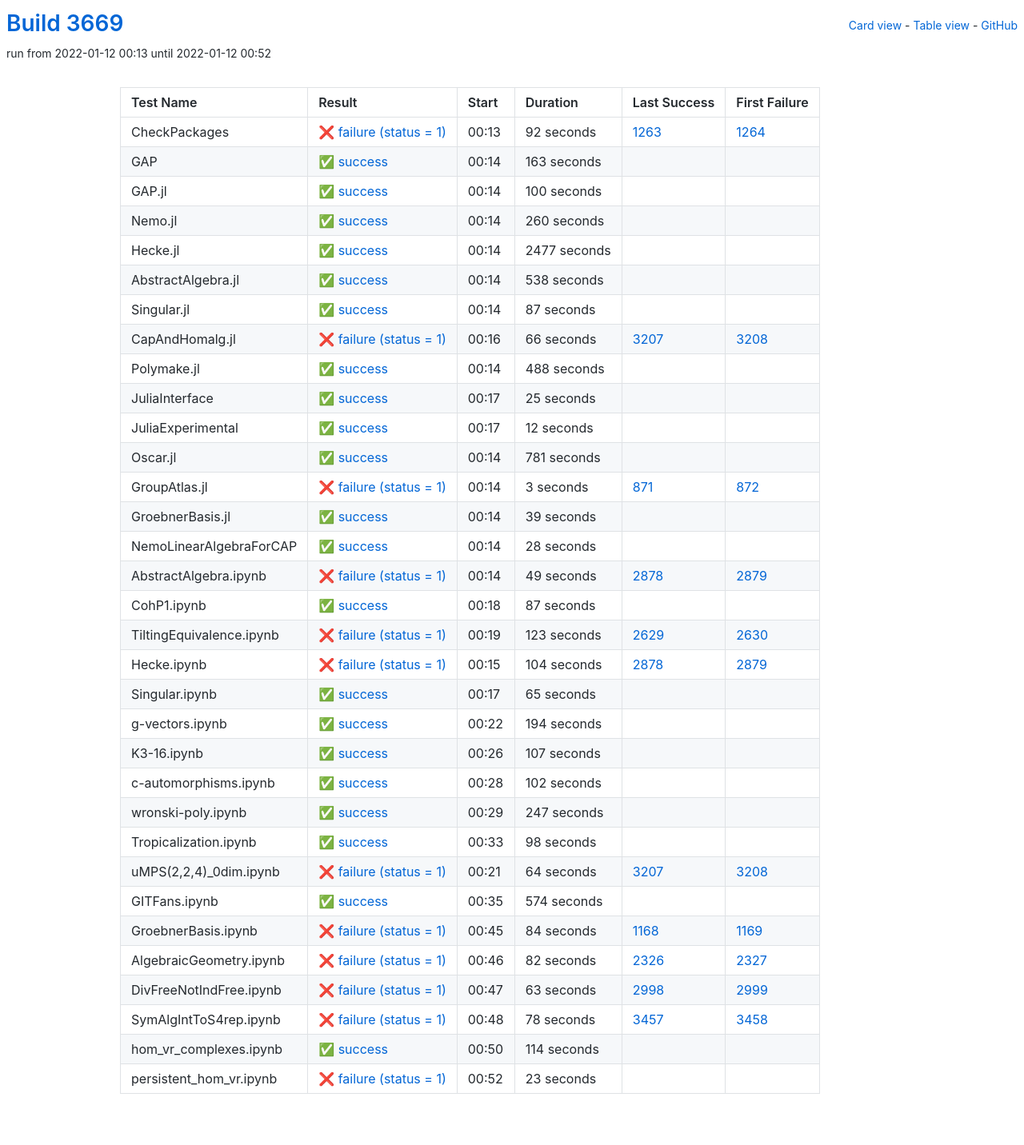
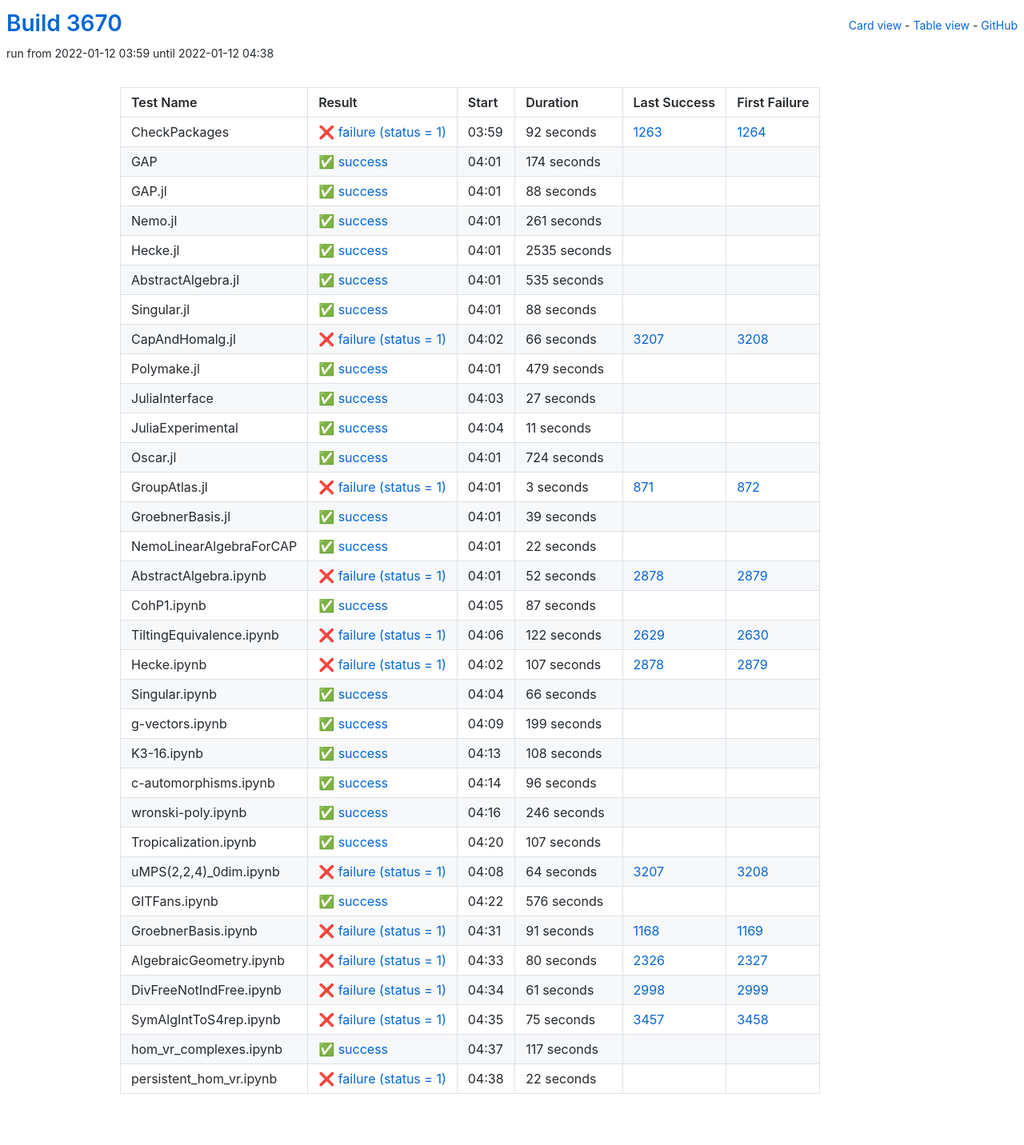
Before and after one commit to oscar-system/oscar-ci-status-stable, a Jekyll site: the page built from table.html, in a window 1280 px wide. Shown: the whole page at 80% size. Built offline with Jekyll 4.4.1, drawn with Linux system fonts in a browser that asks for light colours.

Commit message:
Build #3670

```diff
--- a/_data/ci.yml
+++ b/_data/ci.yml
@@ -1,6 +1,6 @@
 ---
-build: 3669
-build_url: https://oscarci.mathematik.uni-kl.de/job/oscar-stable/3669/
+build: 3670
+build_url: https://oscarci.mathematik.uni-kl.de/job/oscar-stable/3670/
 job: oscar-stable
 organization: oscar-system
 repo: oscar-ci-status-stable
@@ -8,8 +8,8 @@ repourl: https://github.com/oscar-system/oscar-ci-status-stable
 tests:
 - name: CheckPackages
   id: checkpackages
-  log: https://oscarci.mathematik.uni-kl.de/job/oscar-stable/3669/artifact/logs/build-3669/CheckPackages.log
-  start: 2022-01-12 00:13
+  log: https://oscarci.mathematik.uni-kl.de/job/oscar-stable/3670/artifact/logs/build-3670/CheckPackages.log
+  start: 2022-01-12 03:59
   success: false
   exitcode: 1
   status: failure
@@ -20,80 +20,80 @@ tests:
   first_failure_url: https://oscarci.mathematik.uni-kl.de/job/oscar-stable/1264/
 - name: GAP
   id: gap
-  log: https://oscarci.mathematik.uni-kl.de/job/oscar-stable/3669/artifact/logs/build-3669/GAP.log
-  start: 2022-01-12 00:14
+  log: https://oscarci.mathematik.uni-kl.de/job/oscar-stable/3670/artifact/logs/build-3670/GAP.log
+  start: 2022-01-12 04:01
   success: true
   exitcode: 0
   status: success
-  duration: 163
+  duration: 174
   last_success: false
   last_success_url:
   first_failure: false
   first_failure_url:
 - name: GAP.jl
   id: gap-jl
-  log: https://oscarci.mathematik.uni-kl.de/job/oscar-stable/3669/artifact/logs/build-3669/GAP.jl.log
-  start: 2022-01-12 00:14
+  log: https://oscarci.mathematik.uni-kl.de/job/oscar-stable/3670/artifact/logs/build-3670/GAP.jl.log
+  start: 2022-01-12 04:01
   success: true
   exitcode: 0
   status: success
-  duration: 100
+  duration: 88
   last_success: false
   last_success_url:
   first_failure: false
   first_failure_url:
 - name: Nemo.jl
   id: nemo-jl
-  log: https://oscarci.mathematik.uni-kl.de/job/oscar-stable/3669/artifact/logs/build-3669/Nemo.jl.log
-  start: 2022-01-12 00:14
+  log: https://oscarci.mathematik.uni-kl.de/job/oscar-stable/3670/artifact/logs/build-3670/Nemo.jl.log
+  start: 2022-01-12 04:01
   success: true
   exitcode: 0
   status: success
-  duration: 260
+  duration: 261
   last_success: false
   last_success_url:
   first_failure: false
   first_failure_url:
 - name: Hecke.jl
   id: hecke-jl
-  log: https://oscarci.mathematik.uni-kl.de/job/oscar-stable/3669/artifact/logs/build-3669/Hecke.jl.log
-  start: 2022-01-12 00:14
+  log: https://oscarci.mathematik.uni-kl.de/job/oscar-stable/3670/artifact/logs/build-3670/Hecke.jl.log
+  start: 2022-01-12 04:01
   success: true
   exitcode: 0
   status: success
-  duration: 2477
+  duration: 2535
   last_success: false
   last_success_url:
   first_failure: false
   first_failure_url:
 - name: AbstractAlgebra.jl
   id: abstractalgebra-jl
-  log: https://oscarci.mathematik.uni-kl.de/job/oscar-stable/3669/artifact/logs/build-3669/AbstractAlgebra.jl.log
-  start: 2022-01-12 00:14
+  log: https://oscarci.mathematik.uni-kl.de/job/oscar-stable/3670/artifact/logs/build-3670/AbstractAlgebra.jl.log
+  start: 2022-01-12 04:01
   success: true
   exitcode: 0
   status: success
-  duration: 538
+  duration: 535
   last_success: false
   last_success_url:
   first_failure: false
   first_failure_url:
 - name: Singular.jl
   id: singular-jl
-  log: https://oscarci.mathematik.uni-kl.de/job/oscar-stable/3669/artifact/logs/build-3669/Singular.jl.log
-  start: 2022-01-12 00:14
+  log: https://oscarci.mathematik.uni-kl.de/job/oscar-stable/3670/artifact/logs/build-3670/Singular.jl.log
+  start: 2022-01-12 04:01
   success: true
   exitcode: 0
   status: success
-  duration: 87
+  duration: 88
   last_success: false
   last_success_url:
   first_failure: false
   first_failure_url:
 - name: CapAndHomalg.jl
   id: capandhomalg-jl
-  log: https://oscarci.mathematik.uni-kl.de/job/oscar-stable/3669/artifact/logs/build-3669/CapAndHomalg.jl.log
-  start: 2022-01-12 00:16
+  log: https://oscarci.mathematik.uni-kl.de/job/oscar-stable/3670/artifact/logs/build-3670/CapAndHomalg.jl.log
+  start: 2022-01-12 04:02
   success: false
   exitcode: 1
   status: failure
@@ -104,56 +104,56 @@ tests:
   first_failure_url: https://oscarci.mathematik.uni-kl.de/job/oscar-stable/3208/
 - name: Polymake.jl
   id: polymake-jl
-  log: https://oscarci.mathematik.uni-kl.de/job/oscar-stable/3669/artifact/logs/build-3669/Polymake.jl.log
-  start: 2022-01-12 00:14
+  log: https://oscarci.mathematik.uni-kl.de/job/oscar-stable/3670/artifact/logs/build-3670/Polymake.jl.log
+  start: 2022-01-12 04:01
   success: true
   exitcode: 0
   status: success
-  duration: 488
+  duration: 479
   last_success: false
   last_success_url:
   first_failure: false
   first_failure_url:
 - name: JuliaInterface
   id: juliainterface
-  log: https://oscarci.mathematik.uni-kl.de/job/oscar-stable/3669/artifact/logs/build-3669/JuliaInterface.log
-  start: 2022-01-12 00:17
+  log: https://oscarci.mathematik.uni-kl.de/job/oscar-stable/3670/artifact/logs/build-3670/JuliaInterface.log
+  start: 2022-01-12 04:03
   success: true
   exitcode: 0
   status: success
-  duration: 25
+  duration: 27
   last_success: false
   last_success_url:
   first_failure: false
   first_failure_url:
 - name: JuliaExperimental
   id: juliaexperimental
-  log: https://oscarci.mathematik.uni-kl.de/job/oscar-stable/3669/artifact/logs/build-3669/JuliaExperimental.log
-  start: 2022-01-12 00:17
+  log: https://oscarci.mathematik.uni-kl.de/job/oscar-stable/3670/artifact/logs/build-3670/JuliaExperimental.log
+  start: 2022-01-12 04:04
   success: true
   exitcode: 0
   status: success
-  duration: 12
+  duration: 11
   last_success: false
   last_success_url:
   first_failure: false
   first_failure_url:
 - name: Oscar.jl
   id: oscar-jl
-  log: https://oscarci.mathematik.uni-kl.de/job/oscar-stable/3669/artifact/logs/build-3669/Oscar.jl.log
-  start: 2022-01-12 00:14
+  log: https://oscarci.mathematik.uni-kl.de/job/oscar-stable/3670/artifact/logs/build-3670/Oscar.jl.log
+  start: 2022-01-12 04:01
   success: true
   exitcode: 0
   status: success
-  duration: 781
+  duration: 724
   last_success: false
   last_success_url:
   first_failure: false
   first_failure_url:
 - name: GroupAtlas.jl
   id: groupatlas-jl
-  log: https://oscarci.mathematik.uni-kl.de/job/oscar-stable/3669/artifact/logs/build-3669/GroupAtlas.jl.log
-  start: 2022-01-12 00:14
+  log: https://oscarci.mathematik.uni-kl.de/job/oscar-stable/3670/artifact/logs/build-3670/GroupAtlas.jl.log
+  start: 2022-01-12 04:01
   success: false
   exitcode: 1
   status: failure
@@ -164,8 +164,8 @@ tests:
   first_failure_url: https://oscarci.mathematik.uni-kl.de/job/oscar-stable/872/
 - name: GroebnerBasis.jl
   id: groebnerbasis-jl
-  log: https://oscarci.mathematik.uni-kl.de/job/oscar-stable/3669/artifact/logs/build-3669/GroebnerBasis.jl.log
-  start: 2022-01-12 00:14
+  log: https://oscarci.mathematik.uni-kl.de/job/oscar-stable/3670/artifact/logs/build-3670/GroebnerBasis.jl.log
+  start: 2022-01-12 04:01
   success: true
   exitcode: 0
   status: success
@@ -176,32 +176,32 @@ tests:
   first_failure_url:
 - name: NemoLinearAlgebraForCAP
   id: nemolinearalgebraforcap
-  log: https://oscarci.mathematik.uni-kl.de/job/oscar-stable/3669/artifact/logs/build-3669/NemoLinearAlgebraForCAP.log
-  start: 2022-01-12 00:14
+  log: https://oscarci.mathematik.uni-kl.de/job/oscar-stable/3670/artifact/logs/build-3670/NemoLinearAlgebraForCAP.log
+  start: 2022-01-12 04:01
   success: true
   exitcode: 0
   status: success
-  duration: 28
+  duration: 22
   last_success: false
   last_success_url:
   first_failure: false
   first_failure_url:
 - name: AbstractAlgebra.ipynb
   id: abstractalgebra-ipynb
-  log: https://oscarci.mathematik.uni-kl.de/job/oscar-stable/3669/artifact/logs/build-3669/AbstractAlgebra.ipynb.log
-  start: 2022-01-12 00:14
+  log: https://oscarci.mathematik.uni-kl.de/job/oscar-stable/3670/artifact/logs/build-3670/AbstractAlgebra.ipynb.log
+  start: 2022-01-12 04:01
   success: false
   exitcode: 1
   status: failure
-  duration: 49
+  duration: 52
   last_success: 2878
   last_success_url: https://oscarci.mathematik.uni-kl.de/job/oscar-stable/2878/
   first_failure: 2879
   first_failure_url: https://oscarci.mathematik.uni-kl.de/job/oscar-stable/2879/
 - name: CohP1.ipynb
   id: cohp1-ipynb
-  log: https://oscarci.mathematik.uni-kl.de/job/oscar-stable/3669/artifact/logs/build-3669/CohP1.ipynb.log
-  start: 2022-01-12 00:18
+  log: https://oscarci.mathematik.uni-kl.de/job/oscar-stable/3670/artifact/logs/build-3670/CohP1.ipynb.log
+  start: 2022-01-12 04:05
   success: true
   exitcode: 0
   status: success
@@ -212,56 +212,92 @@ tests:
   first_failure_url:
 - name: TiltingEquivalence.ipynb
   id: tiltingequivalence-ipynb
-  log: https://oscarci.mathematik.uni-kl.de/job/oscar-stable/3669/artifact/logs/build-3669/TiltingEquivalence.ipynb.log
-  start: 2022-01-12 00:19
+  log: https://oscarci.mathematik.uni-kl.de/job/oscar-stable/3670/artifact/logs/build-3670/TiltingEquivalence.ipynb.log
+  start: 2022-01-12 04:06
   success: false
   exitcode: 1
   status: failure
-  duration: 123
+  duration: 122
   last_success: 2629
   last_success_url: https://oscarci.mathematik.uni-kl.de/job/oscar-stable/2629/
   first_failure: 2630
   first_failure_url: https://oscarci.mathematik.uni-kl.de/job/oscar-stable/2630/
 - name: Hecke.ipynb
   id: hecke-ipynb
-  log: https://oscarci.mathematik.uni-kl.de/job/oscar-stable/3669/artifact/logs/build-3669/Hecke.ipynb.log
-  start: 2022-01-12 00:15
+  log: https://oscarci.mathematik.uni-kl.de/job/oscar-stable/3670/artifact/logs/build-3670/Hecke.ipynb.log
+  start: 2022-01-12 04:02
   success: false
   exitcode: 1
   status: failure
-  duration: 104
+  duration: 107
   last_success: 2878
   last_success_url: https://oscarci.mathematik.uni-kl.de/job/oscar-stable/2878/
   first_failure: 2879
   first_failure_url: https://oscarci.mathematik.uni-kl.de/job/oscar-stable/2879/
 - name: Singular.ipynb
   id: singular-ipynb
-  log: https://oscarci.mathematik.uni-kl.de/job/oscar-stable/3669/artifact/logs/build-3669/Singular.ipynb.log
-  start: 2022-01-12 00:17
+  log: https://oscarci.mathematik.uni-kl.de/job/oscar-stable/3670/artifact/logs/build-3670/Singular.ipynb.log
+  start: 2022-01-12 04:04
   success: true
   exitcode: 0
   status: success
-  duration: 65
+  duration: 66
   last_success: false
   last_success_url:
   first_failure: false
   first_failure_url:
 - name: g-vectors.ipynb
   id: g-vectors-ipynb
-  log: https://oscarci.mathematik.uni-kl.de/job/oscar-stable/3669/artifact/logs/build-3669/g-vectors.ipynb.log
-  start: 2022-01-12 00:22
+  log: https://oscarci.mathematik.uni-kl.de/job/oscar-stable/3670/artifact/logs/build-3670/g-vectors.ipynb.log
+  start: 2022-01-12 04:09
   success: true
   exitcode: 0
   status: success
-  duration: 194
+  duration: 199
   last_success: false
   last_success_url:
   first_failure: false
   first_failure_url:
 - name: K3-16.ipynb
   id: k3-16-ipynb
-  log: https://oscarci.mathematik.uni-kl.de/job/oscar-stable/3669/artifact/logs/build-3669/K3-16.ipynb.log
-  start: 2022-01-12 00:26
+  log: https://oscarci.mathematik.uni-kl.de/job/oscar-stable/3670/artifact/logs/build-3670/K3-16.ipynb.log
+  start: 2022-01-12 04:13
+  success: true
+  exitcode: 0
+  status: success
+  duration: 108
+  last_success: false
+  last_success_url:
+  first_failure: false
+  first_failure_url:
+- name: c-automorphisms.ipynb
+  id: c-automorphisms-ipynb
+  log: https://oscarci.mathematik.uni-kl.de/job/oscar-stable/3670/artifact/logs/build-3670/c-automorphisms.ipynb.log
+  start: 2022-01-12 04:14
+  success: true
+  exitcode: 0
+  status: success
+  duration: 96
+  last_success: false
+  last_success_url:
+  first_failure: false
+  first_failure_url:
+- name: wronski-poly.ipynb
+  id: wronski-poly-ipynb
+  log: https://oscarci.mathematik.uni-kl.de/job/oscar-stable/3670/artifact/logs/build-3670/wronski-poly.ipynb.log
+  start: 2022-01-12 04:16
+  success: true
+  exitcode: 0
+  status: success
+  duration: 246
+  last_success: false
+  last_success_url:
+  first_failure: false
+  first_failure_url:
+- name: Tropicalization.ipynb
+  id: tropicalization-ipynb
+  log: https://oscarci.mathematik.uni-kl.de/job/oscar-stable/3670/artifact/logs/build-3670/Tropicalization.ipynb.log
+  start: 2022-01-12 04:20
   success: true
   exitcode: 0
   status: success
@@ -270,46 +306,10 @@ tests:
   last_success_url:
   first_failure: false
   first_failure_url:
-- name: c-automorphisms.ipynb
-  id: c-automorphisms-ipynb
-  log: https://oscarci.mathematik.uni-kl.de/job/oscar-stable/3669/artifact/logs/build-3669/c-automorphisms.ipynb.log
-  start: 2022-01-12 00:28
-  success: true
-  exitcode: 0
-  status: success
-  duration: 102
-  last_success: false
-  last_success_url:
-  first_failure: false
-  first_failure_url:
-- name: wronski-poly.ipynb
-  id: wronski-poly-ipynb
-  log: https://oscarci.mathematik.uni-kl.de/job/oscar-stable/3669/artifact/logs/build-3669/wronski-poly.ipynb.log
-  start: 2022-01-12 00:29
-  success: true
-  exitcode: 0
-  status: success
-  duration: 247
-  last_success: false
-  last_success_url:
-  first_failure: false
-  first_failure_url:
-- name: Tropicalization.ipynb
-  id: tropicalization-ipynb
-  log: https://oscarci.mathematik.uni-kl.de/job/oscar-stable/3669/artifact/logs/build-3669/Tropicalization.ipynb.log
-  start: 2022-01-12 00:33
-  success: true
-  exitcode: 0
-  status: success
-  duration: 98
-  last_success: false
-  last_success_url:
-  first_failure: false
-  first_failure_url:
 - name: uMPS(2,2,4)_0dim.ipynb
   id: umps-2-2-4-0dim-ipynb
-  log: https://oscarci.mathematik.uni-kl.de/job/oscar-stable/3669/artifact/logs/build-3669/uMPS-2-2-4-_0dim.ipynb.log
-  start: 2022-01-12 00:21
+  log: https://oscarci.mathematik.uni-kl.de/job/oscar-stable/3670/artifact/logs/build-3670/uMPS-2-2-4-_0dim.ipynb.log
+  start: 2022-01-12 04:08
   success: false
   exitcode: 1
   status: failure
@@ -320,84 +320,84 @@ tests:
   first_failure_url: https://oscarci.mathematik.uni-kl.de/job/oscar-stable/3208/
 - name: GITFans.ipynb
   id: gitfans-ipynb
-  log: https://oscarci.mathematik.uni-kl.de/job/oscar-stable/3669/artifact/logs/build-3669/GITFans.ipynb.log
-  start: 2022-01-12 00:35
+  log: https://oscarci.mathematik.uni-kl.de/job/oscar-stable/3670/artifact/logs/build-3670/GITFans.ipynb.log
+  start: 2022-01-12 04:22
   success: true
   exitcode: 0
   status: success
-  duration: 574
+  duration: 576
   last_success: false
   last_success_url:
   first_failure: false
   first_failure_url:
 - name: GroebnerBasis.ipynb
   id: groebnerbasis-ipynb
-  log: https://oscarci.mathematik.uni-kl.de/job/oscar-stable/3669/artifact/logs/build-3669/GroebnerBasis.ipynb.log
-  start: 2022-01-12 00:45
+  log: https://oscarci.mathematik.uni-kl.de/job/oscar-stable/3670/artifact/logs/build-3670/GroebnerBasis.ipynb.log
+  start: 2022-01-12 04:31
   success: false
   exitcode: 1
   status: failure
-  duration: 84
+  duration: 91
   last_success: 1168
   last_success_url: https://oscarci.mathematik.uni-kl.de/job/oscar-stable/1168/
   first_failure: 1169
   first_failure_url: https://oscarci.mathematik.uni-kl.de/job/oscar-stable/1169/
 - name: AlgebraicGeometry.ipynb
   id: algebraicgeometry-ipynb
-  log: https://oscarci.mathematik.uni-kl.de/job/oscar-stable/3669/artifact/logs/build-3669/AlgebraicGeometry.ipynb.log
-  start: 2022-01-12 00:46
+  log: https://oscarci.mathematik.uni-kl.de/job/oscar-stable/3670/artifact/logs/build-3670/AlgebraicGeometry.ipynb.log
+  start: 2022-01-12 04:33
   success: false
   exitcode: 1
   status: failure
-  duration: 82
+  duration: 80
   last_success: 2326
   last_success_url: https://oscarci.mathematik.uni-kl.de/job/oscar-stable/2326/
   first_failure: 2327
   first_failure_url: https://oscarci.mathematik.uni-kl.de/job/oscar-stable/2327/
 - name: DivFreeNotIndFree.ipynb
   id: divfreenotindfree-ipynb
-  log: https://oscarci.mathematik.uni-kl.de/job/oscar-stable/3669/artifact/logs/build-3669/DivFreeNotIndFree.ipynb.log
-  start: 2022-01-12 00:47
+  log: https://oscarci.mathematik.uni-kl.de/job/oscar-stable/3670/artifact/logs/build-3670/DivFreeNotIndFree.ipynb.log
+  start: 2022-01-12 04:34
   success: false
   exitcode: 1
   status: failure
-  duration: 63
+  duration: 61
   last_success: 2998
   last_success_url: https://oscarci.mathematik.uni-kl.de/job/oscar-stable/2998/
   first_failure: 2999
   first_failure_url: https://oscarci.mathematik.uni-kl.de/job/oscar-stable/2999/
 - name: SymAlgIntToS4rep.ipynb
   id: symalginttos4rep-ipynb
-  log: https://oscarci.mathematik.uni-kl.de/job/oscar-stable/3669/artifact/logs/build-3669/SymAlgIntToS4rep.ipynb.log
-  start: 2022-01-12 00:48
+  log: https://oscarci.mathematik.uni-kl.de/job/oscar-stable/3670/artifact/logs/build-3670/SymAlgIntToS4rep.ipynb.log
+  start: 2022-01-12 04:35
   success: false
   exitcode: 1
   status: failure
-  duration: 78
+  duration: 75
   last_success: 3457
   last_success_url: https://oscarci.mathematik.uni-kl.de/job/oscar-stable/3457/
   first_failure: 3458
   first_failure_url: https://oscarci.mathematik.uni-kl.de/job/oscar-stable/3458/
 - name: hom_vr_complexes.ipynb
   id: hom-vr-complexes-ipynb
-  log: https://oscarci.mathematik.uni-kl.de/job/oscar-stable/3669/artifact/logs/build-3669/hom_vr_complexes.ipynb.log
-  start: 2022-01-12 00:50
+  log: https://oscarci.mathematik.uni-kl.de/job/oscar-stable/3670/artifact/logs/build-3670/hom_vr_complexes.ipynb.log
+  start: 2022-01-12 04:37
   success: true
   exitcode: 0
   status: success
-  duration: 114
+  duration: 117
   last_success: false
   last_success_url:
   first_failure: false
   first_failure_url:
 - name: persistent_hom_vr.ipynb
   id: persistent-hom-vr-ipynb
-  log: https://oscarci.mathematik.uni-kl.de/job/oscar-stable/3669/artifact/logs/build-3669/persistent_hom_vr.ipynb.log
-  start: 2022-01-12 00:52
+  log: https://oscarci.mathematik.uni-kl.de/job/oscar-stable/3670/artifact/logs/build-3670/persistent_hom_vr.ipynb.log
+  start: 2022-01-12 04:38
   success: false
   exitcode: 1
   status: failure
-  duration: 23
+  duration: 22
   last_success: false
   last_success_url:
   first_failure: false
```
Also changed, not shown: README.md.
